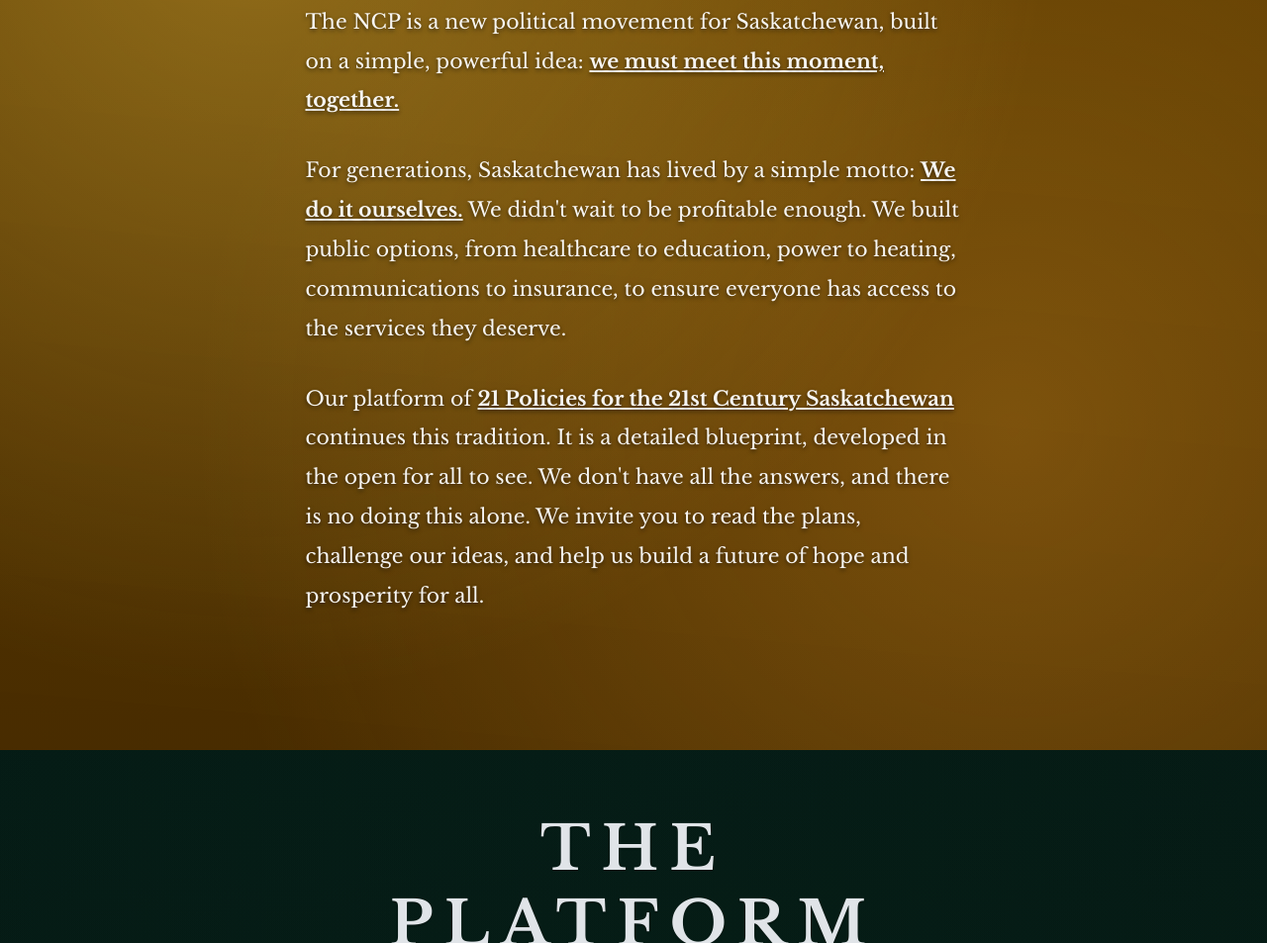
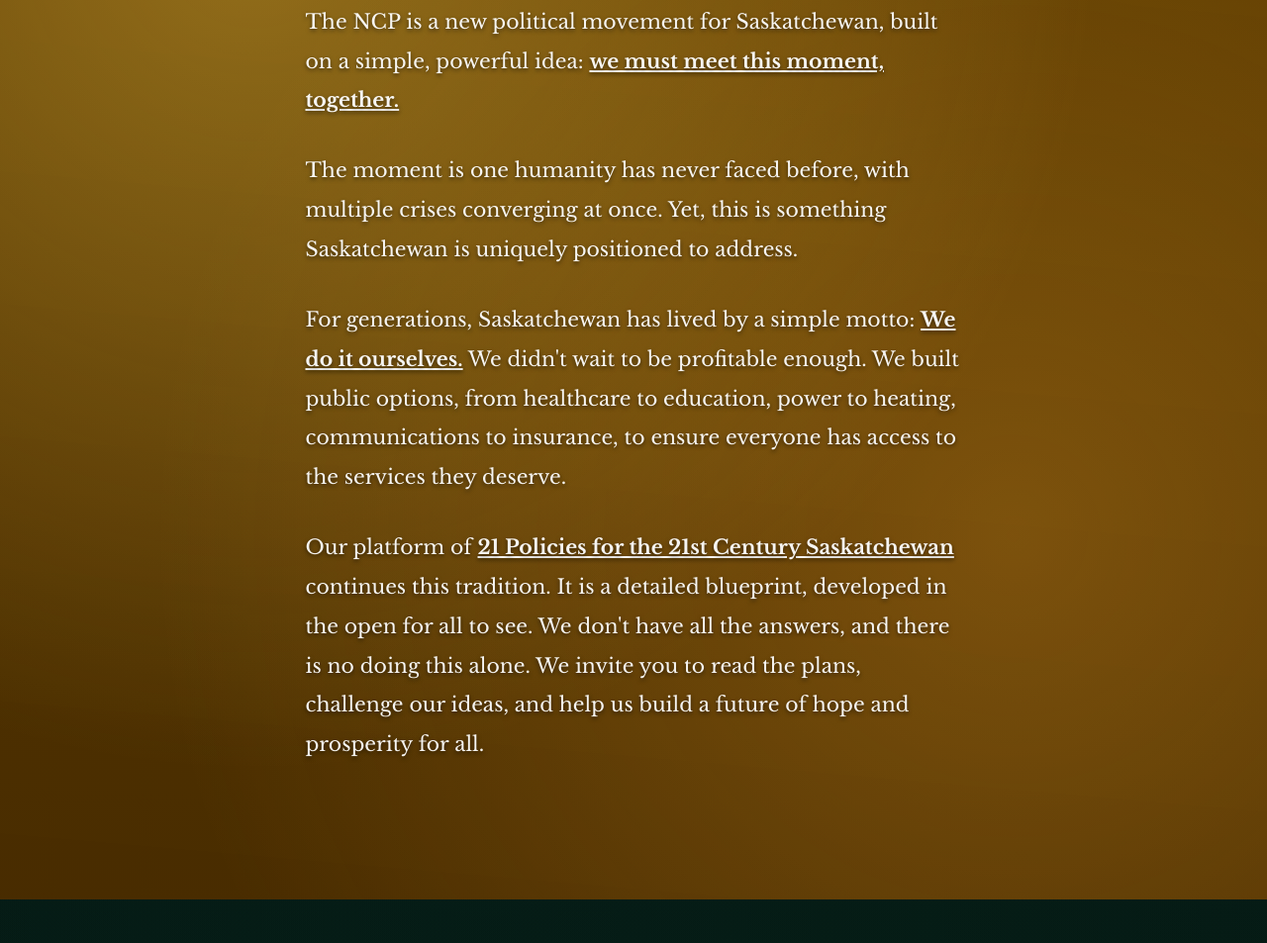
Before and after one commit to NewCenturyParty/newcenturyparty.github.io, a plain HTML site: page index.html in a window 1280 px wide. Shown: the part 1319-2272 px from the top of the page at 99% size. Drawn offline with nearby package versions, Linux system fonts and the light colour scheme.

Commit message:
Update index.html

```diff
--- a/index.html
+++ b/index.html
@@ -59,6 +59,8 @@
                 <p class="section-eyebrow">New Century Party</p>
                 <div class="section-copy">
                     <p>The NCP is a new political movement for Saskatchewan, built on a simple, powerful idea: <strong><u>we must meet this moment, together.</u></strong></p>
+
+                    <p>The moment is one humanity has never faced before, with multiple crises converging at once. Yet, this is something Saskatchewan is uniquely positioned to address.</p>
 
                     <p>For generations, Saskatchewan has lived by a simple motto: <strong><u>We do it ourselves.</u></strong> We didn't wait to be profitable enough. We built public options, from healthcare to education, power to heating, communications to insurance, to ensure everyone has access to the services they deserve.</p>
 
```
